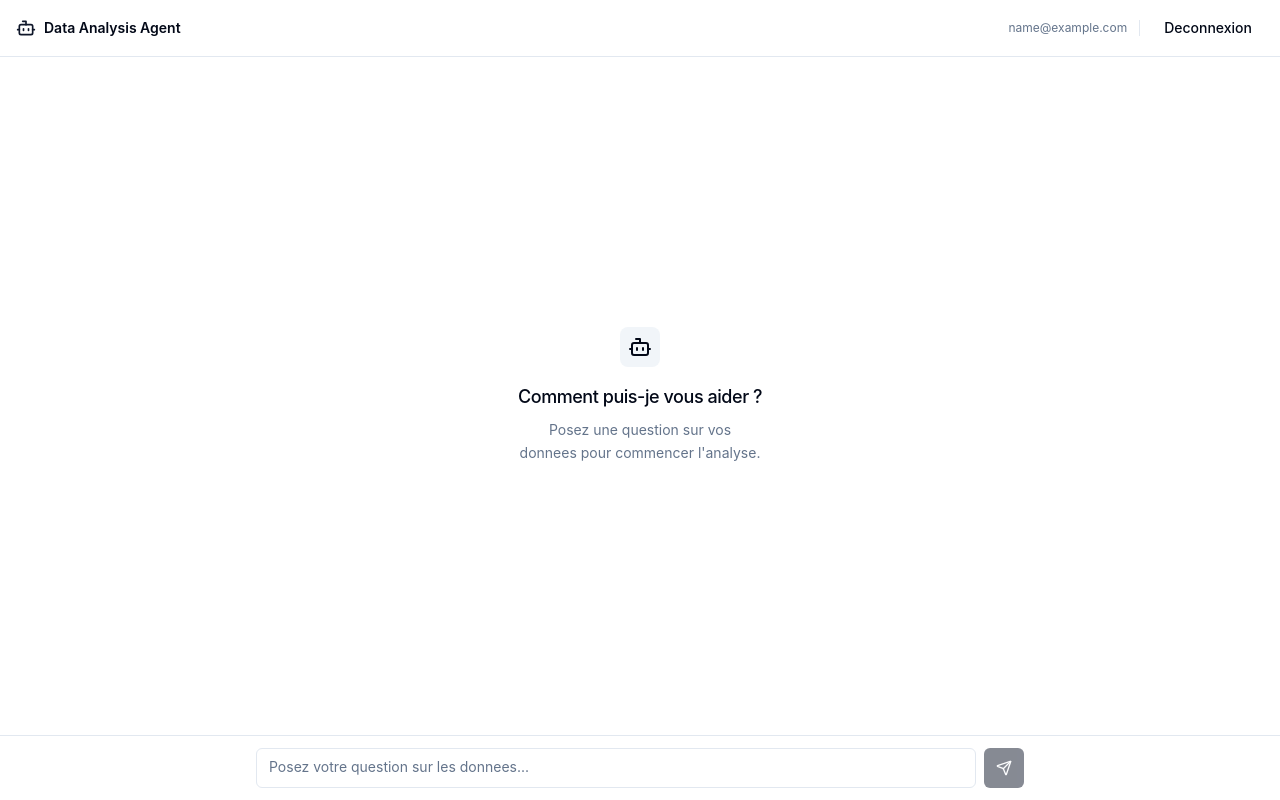
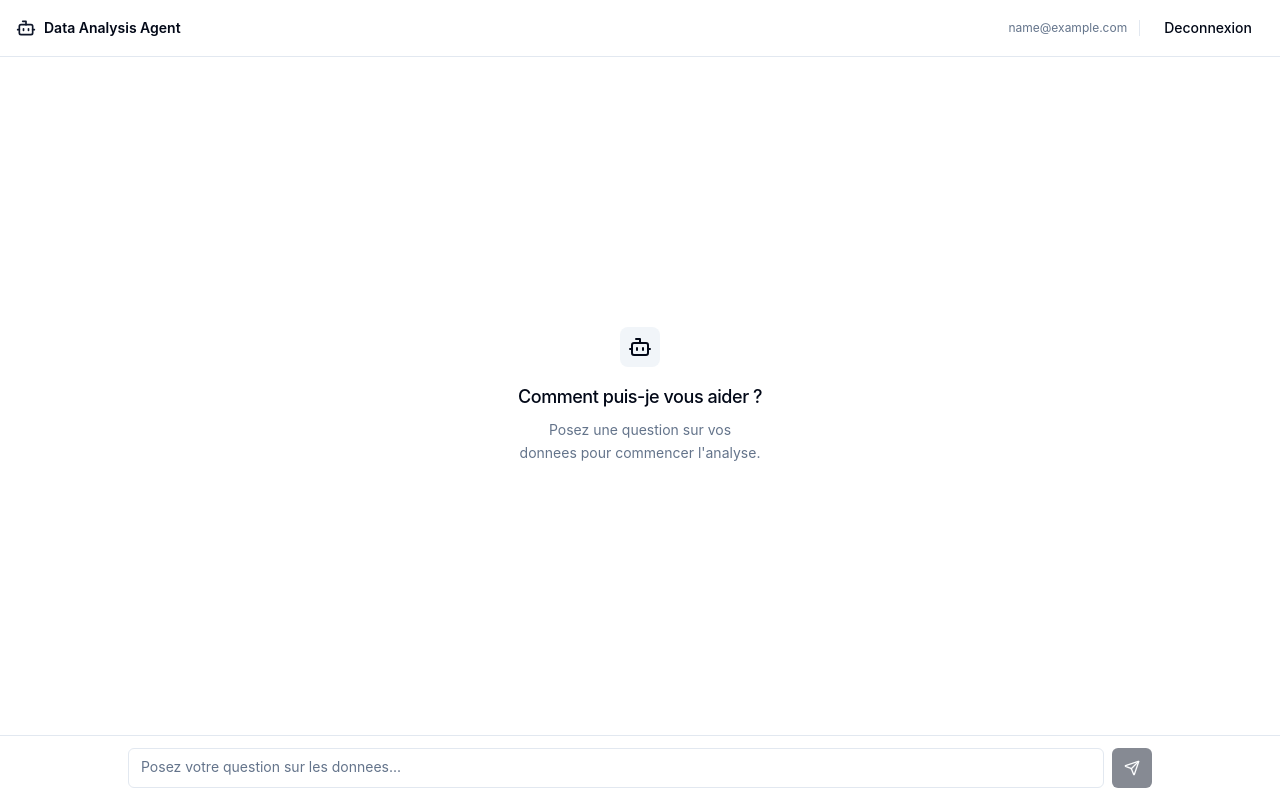
Before and after one commit to abdel7517/data_analysis_agent, a React (Vite) app in the folder frontend/: page / in a window 1280 px wide. Both pictures are taken after typing "name@example.com" into the empty fields and a click on the button "Commencer". Built offline with nearby package versions, Linux system fonts and the light colour scheme; what react-plotly.js would draw is missing.

Commit message:
fix: increase max width of chat components for improved layout

```diff
--- a/frontend/src/components/ChatInput.jsx
+++ b/frontend/src/components/ChatInput.jsx
@@ -34,7 +34,7 @@ export function ChatInput({ onSend, disabled }) {
 
   return (
     <div className="border-t bg-background px-4 py-3">
-      <div className="mx-auto max-w-3xl flex gap-2 items-end">
+      <div className="mx-auto max-w-5xl flex gap-2 items-end">
         <Textarea
           ref={textareaRef}
           value={value}
--- a/frontend/src/components/ChatPage.jsx
+++ b/frontend/src/components/ChatPage.jsx
@@ -92,7 +92,7 @@ export function ChatPage() {
 
       {/* Zone des messages */}
       <div className="flex-1 overflow-hidden">
-        <div className="h-full max-w-3xl mx-auto flex flex-col">
+        <div className="h-full max-w-5xl mx-auto flex flex-col">
           {messages.length === 0 && !isLoading ? (
             <div className="h-full flex items-center justify-center">
               <Empty>
```
